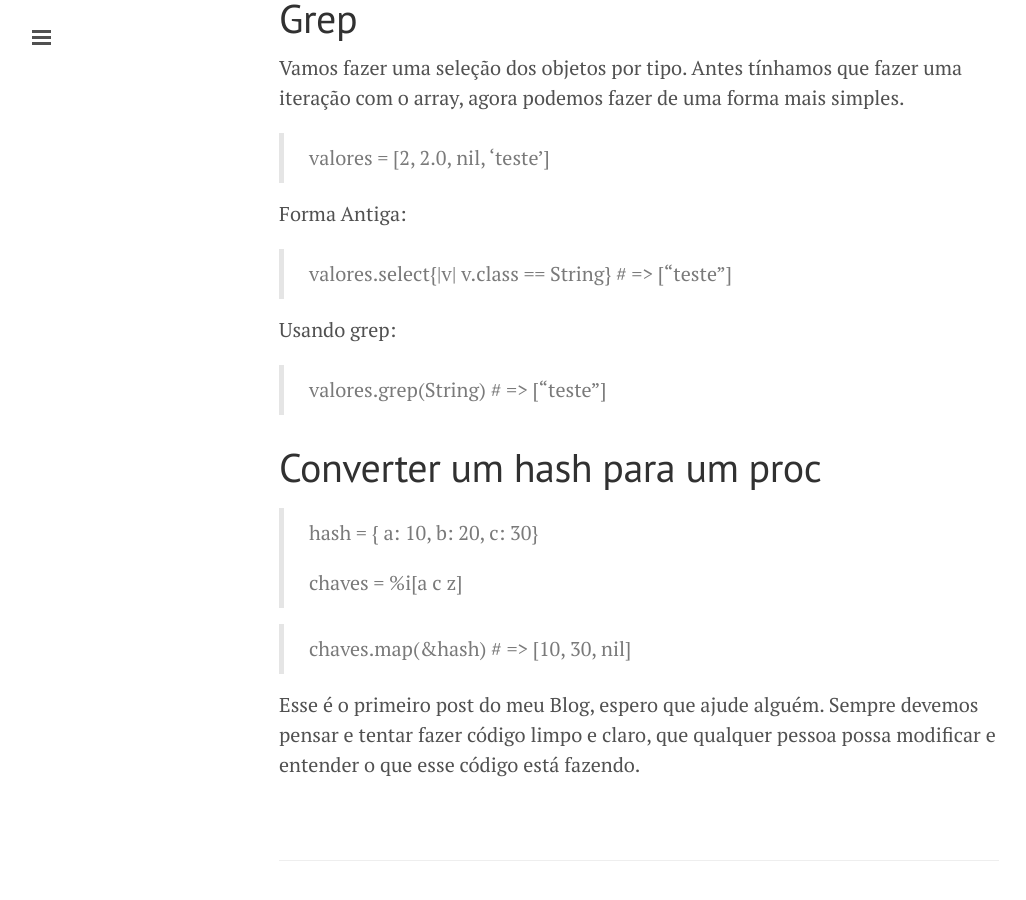
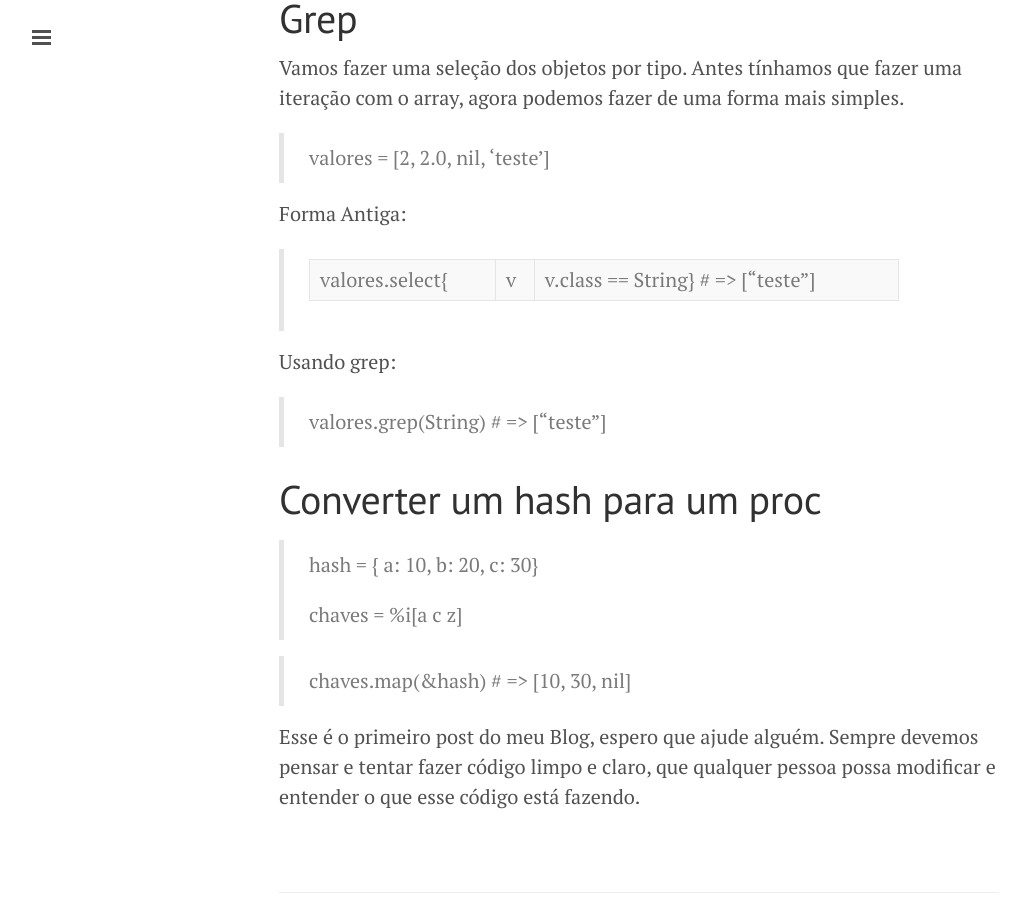
Before and after one commit to lucasviecelli/lucasviecelli.github.io, a Jekyll site: the page built from _posts/2016-08-15-ruby-2.30.markdown, in a window 1280 px wide and 900 px high, scrolled down 885 px. Shown: the whole window, without its empty margins (1-1027 px from the left). Built offline with Jekyll 4.4.1, drawn with Linux system fonts in a browser that asks for light colours.

```diff
--- a/_posts/2016-08-15-ruby-2.30.markdown
+++ b/_posts/2016-08-15-ruby-2.30.markdown
@@ -41,7 +41,7 @@ valores = [2, 2.0, nil, 'teste']
 Forma Antiga:
 
 >
-valores.select{\|v\| v.class == String} # => ["teste"]
+valores.select{|v| v.class == String} # => ["teste"]
 
 Usando grep:
 
```
